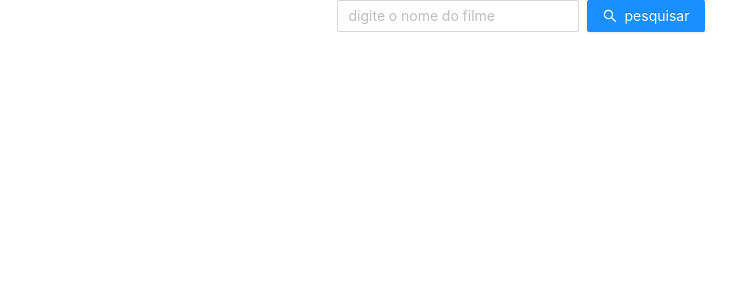
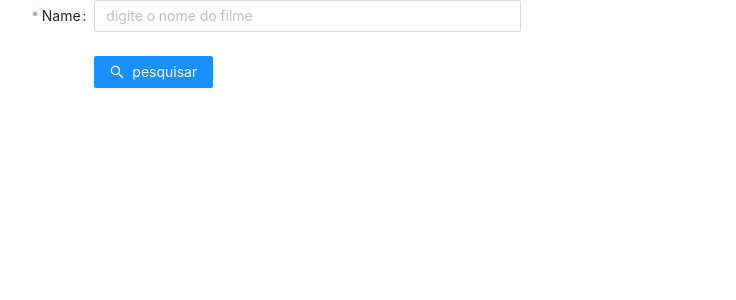
Before and after one commit to daviddevolin/receita6, a Next.js app: page /search in a window 1280 px wide. Shown: the top 300 px of the page, without its empty margins (119-855 px from the left). Built offline with nearby package versions, Linux system fonts and the light colour scheme.

Commit message:
inserindo forms

```diff
--- a/pages/search/index.js
+++ b/pages/search/index.js
@@ -1,25 +1,61 @@
-import { Space, Input, Button } from "antd";
+import { Space, Input, Button , Form} from "antd";
 import { SearchOutlined } from '@ant-design/icons';
 import "antd/dist/antd.css";
 export default function Search(){
-    const onClickHandler = (e) => {
-        e.preventDefault()
+    const onFinish =()=>{
         const value = document.getElementById('inputFilme').value;
         window.location.href= `/searchmovies/${value}`
     }
-    const onKeyEnter = (e) => {
-        if(e.charCode === 13){
-            const value = document.getElementById('inputFilme').value;
-            window.location.href= `/searchmovies/${value}`
-        }
-    }
+
+    const [form] = Form.useForm();
+
+    const formItemLayout = {
+        labelCol: {
+          span: 4,
+        },
+        wrapperCol: {
+          span: 8,
+        },
+    };
+
+    const formTailLayout = {
+        labelCol: {
+          span: 4,
+        },
+        wrapperCol: {
+          span: 8,
+          offset: 4,
+        },
+    };
     return(
         <div>
-            <Space direction="horizontal" style={{width: '100%', justifyContent: 'center'}}>
-                <Input placeholder="digite o nome do filme"  id="inputFilme" onKeyPress={onKeyEnter}/>
-                <Button type='primary'  icon={<SearchOutlined />} onClick={onClickHandler} id='buttonInput'> pesquisar</Button>
-            </Space>
+            <Form form={form} name="dynamic_rule" onFinish={onFinish}>
+                <Form.Item
+                    {...formItemLayout}
+                    name="username"
+                    label="Name"
+                    rules={[
+                    {
+                        required: true,
+                        message: 'insira o nome do filme',
+                    },
+                    ]}
+                >
+                    <Input
+                        placeholder="digite o nome do filme"
+                        id="inputFilme"
+                    />
+                </Form.Item>
 
+                <Form.Item {...formTailLayout}>
+                <Button
+                    type='primary'
+                    icon={<SearchOutlined />}
+                    htmlType="submit"
+                    id='buttonInput'> pesquisar
+                </Button>
+                </Form.Item>
+            </Form>
         </div>
     )
 
```
